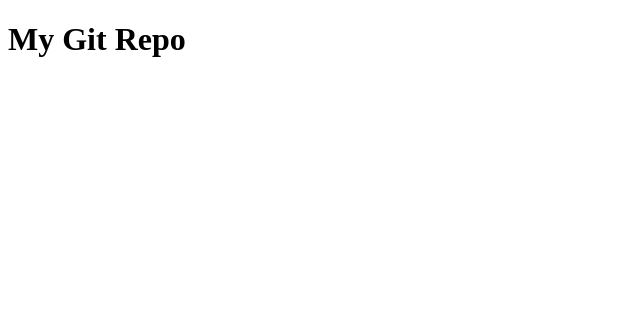
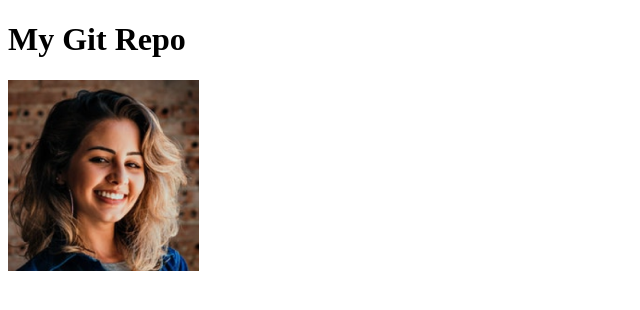
Before and after one commit to raselahmed332/git_secend_repo, a plain HTML site: page index.html in a window 1280 px wide. Shown: the whole page, without its empty margins (0-640 px from the left). Drawn offline with Linux system fonts and the light colour scheme.

Commit message:
new image added

```diff
--- a/index.html
+++ b/index.html
@@ -8,5 +8,6 @@
 </head>
 <body>
     <h1>My Git Repo</h1>
+    <img src="/pic-4.png" alt="">
 </body>
 </html>
```
Also changed, not shown: pic-4.png (added).
